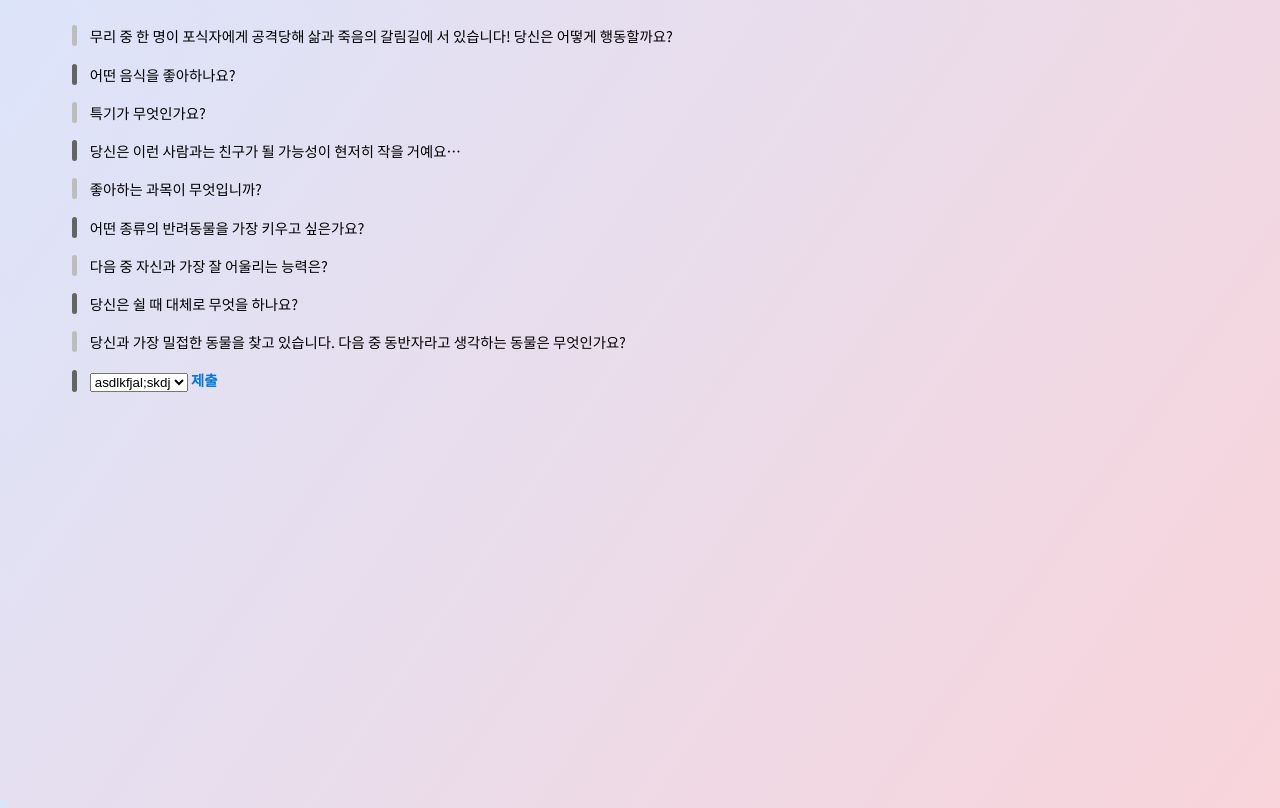
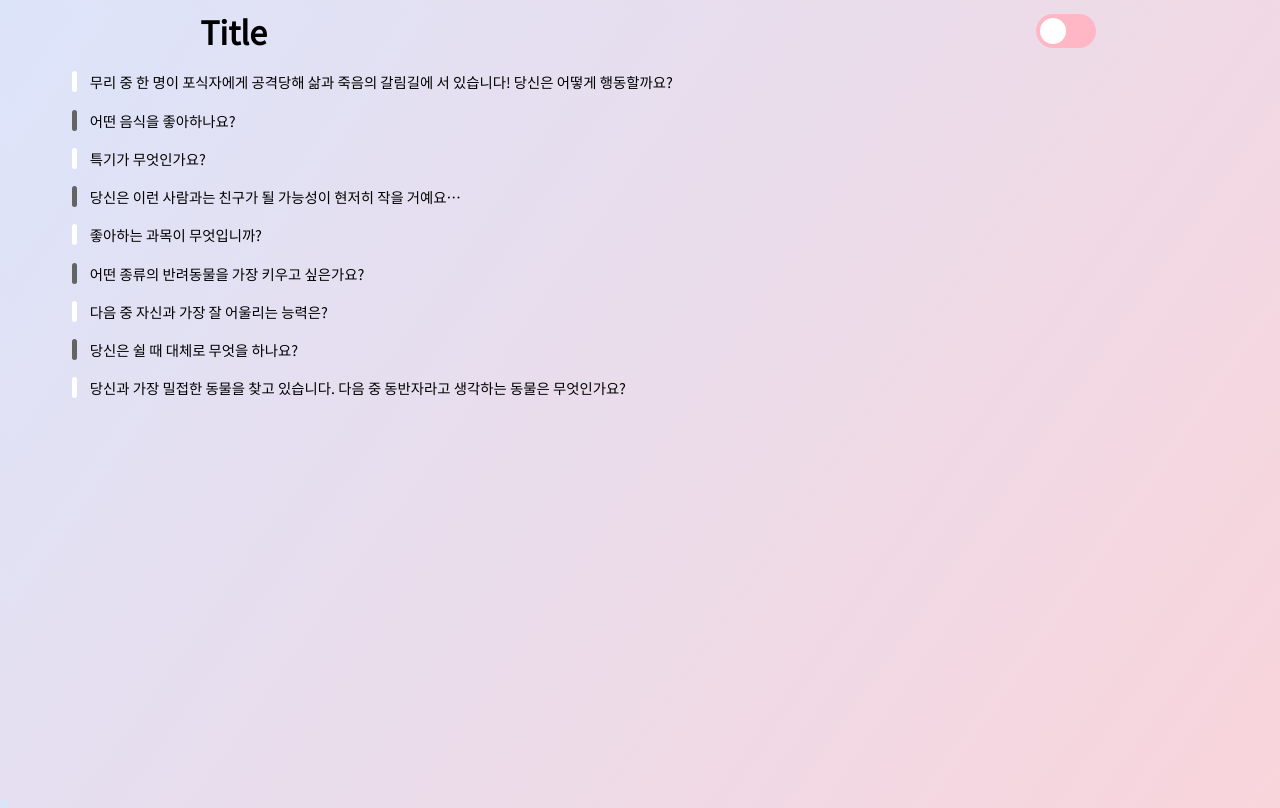
Before and after one commit to Heavyrisem/AnimalTestWeb, a React (Create React App) app: page / in a window 1280 px wide. Built offline with nearby package versions, Linux system fonts and the light colour scheme.

Commit message:
다크 모드

```diff
--- a/src/Master.tsx
+++ b/src/Master.tsx
@@ -1,4 +1,5 @@
 import React from 'react';
+import DarkMode from './components/DarkMode';
 import Message from './components/Message';
 import UserInput from './components/UserInput';
 
@@ -13,18 +14,19 @@ class Master extends React.Component<any, state> {
     constructor(props: any) {
         super(props);
         this.state = {
-            UserAnswerTurn: true
+            UserAnswerTurn: false
         }
-        this.setState({
-            UserAnswerTurn: true
-        })
     }
 
 
     render() {
         return (
             <div>
-
+                <header>
+                    <span className="Title">Title</span>
+                    <span></span>
+                    <DarkMode />
+                </header>
                 <div className="ChatBox">
                     {
                         Data.questions.map((question, idx) => {
--- /dev/null
+++ b/src/components/DarkMode.tsx
@@ -0,0 +1,47 @@
+import React from 'react';
+import '../css/DarkMode.css';
+
+interface state {
+    Dark: boolean
+}
+
+class DarkMode extends React.Component<any, state> {
+    Switch: HTMLInputElement | null = null;
+
+    constructor(props: any) {
+        super(props);
+        this.state = {
+            Dark: window.matchMedia('(prefers-color-scheme: dark)').matches
+        }
+        this.ChangeMode(window.matchMedia('(prefers-color-scheme: dark)').matches);
+    }
+
+    componentDidMount() {
+        window.matchMedia('(prefers-color-scheme: dark)').addEventListener('change', e => {
+            this.ChangeMode(window.matchMedia('(prefers-color-scheme: dark)').matches);
+        })
+    }
+
+    ChangeMode(to: boolean) {
+        if (to) {
+            document.documentElement.setAttribute("data-theme", "dark");
+        } else {
+            document.documentElement.setAttribute("data-theme", "light");
+        }
+        this.setState({
+            Dark: to
+        })
+    }
+
+    render() {
+        return (
+            <label className="DarkModSwitch">
+                <input ref={(e)=>{this.Switch = e}} type="checkbox" checked={this.state.Dark} onClick={() => {this.ChangeMode(!this.state.Dark)}} />
+                <span className="Slider round"></span>
+            </label>
+        )
+    }
+
+}
+
+export default DarkMode;
--- a/src/components/Message.tsx
+++ b/src/components/Message.tsx
@@ -11,7 +11,7 @@ class Message extends React.Component<props, any> {
     render() {
         return (
             <div className="Message">
-                <div className="MsgBefore" style={this.props.isBot? {backgroundColor: "rgb(100, 100, 100)"}:{}}></div>
+                <div className={(this.props.isBot? "Black ":"") + "MsgBefore"}></div>
                 <div className="Msg">{this.props.context}</div>
             </div>
         )
--- a/src/components/UserInput.tsx
+++ b/src/components/UserInput.tsx
@@ -9,10 +9,14 @@ class UserInput extends React.Component<props, any> {
     render() {
         return (
             <div className="Message">
-                <div className="MsgBefore" style={{backgroundColor: "rgb(100, 100, 100)"}}></div>
+                <div className="MsgBefore Black"></div>
                 <div className="Msg">
                     <select>
-                        <option value="">asdlkfjal;skdj</option>
+                        <option value="">Selection</option>
+                        <option value="">Selection</option>
+                        <option value="">Selection</option>
+                        <option value="">Selection</option>
+                        <option value="">Selection</option>
                     </select>
                     <span className="UserSubmit">제출</span>
                 </div>
--- /dev/null
+++ b/src/css/DarkMode.css
@@ -0,0 +1,57 @@
+.DarkModSwitch {
+    position: relative;
+    display: inline-block;
+    width: 60px;
+    height: 34px;
+}
+
+.DarkModSwitch input {
+    opacity: 0;
+    width: 0;
+    height: 0;
+}
+
+.Slider {
+    position: absolute;
+    cursor: pointer;
+    top: 0;
+    left: 0;
+    right: 0;
+    bottom: 0;
+    background-color: rgb(255, 183, 197);
+    -webkit-transition: .4s;
+    transition: .4s;
+}
+
+.Slider::before {
+    position: absolute;
+    content: "";
+    height: 26px;
+    width: 26px;
+    left: 4px;
+    bottom: 4px;
+    background-color: white;
+    -webkit-transition: .4s;
+    transition: .4s;
+}
+
+input:checked + .Slider {
+    background-color: rgb(148, 53, 142);
+}
+
+input:focus + .Slider {
+    box-shadow: 0 0 1px #2196F3;
+}
+
+input:checked + .Slider::before {
+    -webkit-transform: translateX(26px);
+    -ms-transform: translateX(26px);
+    transform: translateX(26px);
+}
+
+.Slider.round {
+    border-radius: 34px;
+}
+.Slider.round::before {
+    border-radius: 50%;
+}
--- a/src/css/Message.css
+++ b/src/css/Message.css
@@ -6,10 +6,13 @@
 }
 
 .MsgBefore {
-    background-color: rgb(189, 189, 189);
+    background-color: rgb(255, 255, 255);
     width: 5px;
     margin-right: 0.8rem;
     border-radius: 1rem;
+}
+.MsgBefore.Black {
+    background-color: var(--background-color);
 }
 .Msg {
     max-width: 90%;
@@ -31,8 +34,15 @@
         padding: 0.2rem 0;
     }
 }
-@media (prefers-color-scheme: dark) {
+/* @media (prefers-color-scheme: dark) {
     .MsgBefore {
-        background-color: white!important;
+        background-color: white;
     }
+} */
+
+:root {
+    --background-color: rgb(100, 100, 100)
 }
+[data-theme="dark"] {
+    --background-color: rgb(255, 255, 255);
+}
--- a/src/index.css
+++ b/src/index.css
@@ -3,8 +3,20 @@ body, html {
 	width: 100%;
 	height: 100%;
 	overflow: scroll;
-	background: linear-gradient(-55deg, rgb(249, 212, 219),rgb(220, 228, 250));
+	background: var(--background-gradi);
+	color: var(--font-color);
 	font-family: 'Noto Sans KR', sans-serif;
+}
+
+header {
+	display: flex;
+}
+header * {
+	margin: auto;
+}
+header .Title{
+	font-size: 2rem;
+	font-weight: bold;
 }
 
 .ChatBox {
@@ -22,9 +34,18 @@ body, html {
 		width: 95%;
 	}
 }
-@media (prefers-color-scheme: dark) {
+/* @media (prefers-color-scheme: dark) {
 	body, html {
-		background: linear-gradient(-45deg, rgb(106, 44, 102),rgb(47, 55, 88));
+		background: var(--background-gradi);
 		color: white;
 	}
+} */
+
+:root {
+    --background-gradi: linear-gradient(-55deg, rgb(249, 212, 219),rgb(220, 228, 250));
+	--font-color: black;
 }
+[data-theme="dark"] {
+    --background-gradi: linear-gradient(-45deg, rgb(106, 44, 102),rgb(47, 55, 88));
+	--font-color: white;
+}
```
Also changed, not shown: 1 other file (tests, documents, lock files or other folders).
